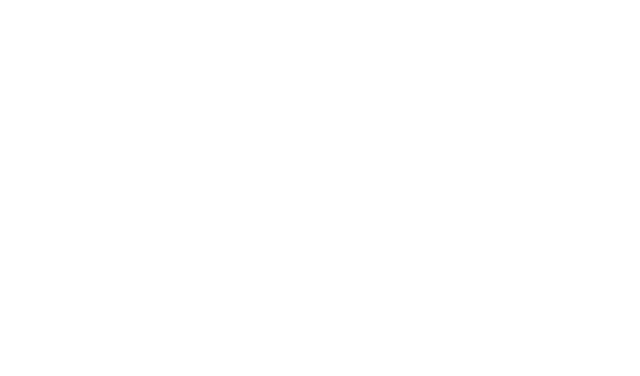
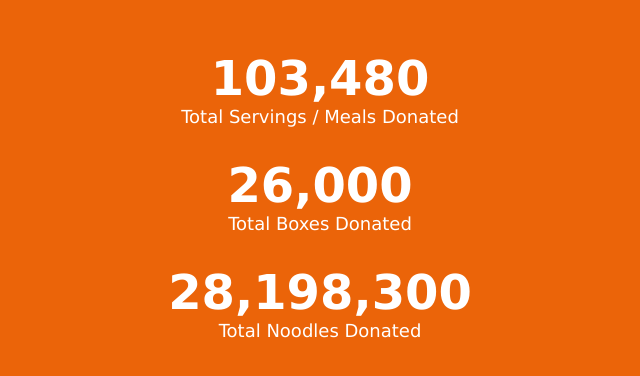
Before and after one commit to macandcheesecharlie-maker/mac-impact-counter, a plain HTML site: page index.html in a window 1280 px wide. Shown: the whole page, without its empty margins (320-960 px from the left). Drawn offline with Linux system fonts and the light colour scheme.

Commit message:
orange final website counter.html

```diff
--- a/index.html
+++ b/index.html
@@ -5,7 +5,7 @@
 body{
   font-family: Verdana, sans-serif;
   text-align:center;
-  background:white;
+  background:#EB6409;
   margin:0;
   padding:20px;
 }
```
